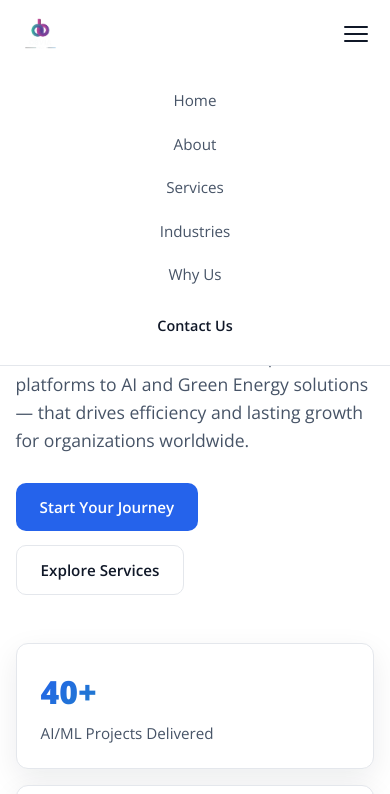
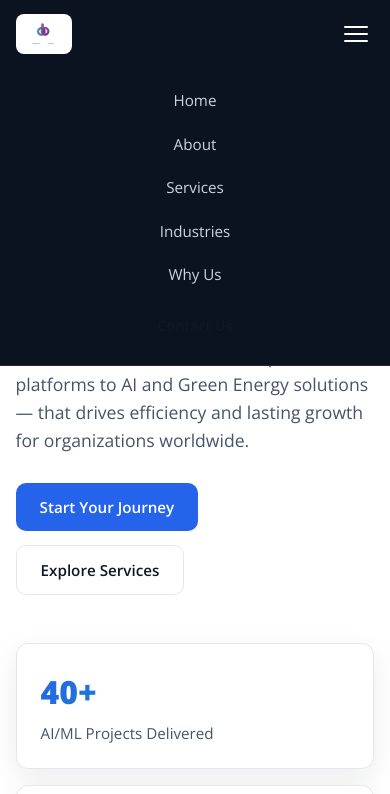
Before and after one commit to obvia-tech/obvia-tech.github.io, a plain HTML site: page index.html in a window 390 px wide. Both pictures are taken after a click on the button "Menu". Shown: the top 794 px of the page. Drawn offline with nearby package versions, Linux system fonts and the light colour scheme.

Commit message:
Black header to match footer, logo on white chip

```diff
--- a/styles.css
+++ b/styles.css
@@ -49,9 +49,8 @@ img {
   position: sticky;
   top: 0;
   z-index: 50;
-  background: rgba(255, 255, 255, 0.9);
-  backdrop-filter: blur(8px);
-  border-bottom: 1px solid var(--border);
+  background: #0b1220;
+  border-bottom: 1px solid rgba(255, 255, 255, 0.1);
 }
 
 .nav {
@@ -69,6 +68,9 @@ img {
 .logo img {
   height: 40px;
   width: auto;
+  background: #fff;
+  padding: 6px 10px;
+  border-radius: 8px;
 }
 
 .logo-footer img {
@@ -85,12 +87,12 @@ img {
 .nav-links a:not(.btn) {
   font-weight: 500;
   font-size: 0.95rem;
-  color: var(--text-muted);
+  color: #cbd5e1;
   transition: color 0.2s;
 }
 
 .nav-links a:not(.btn):hover {
-  color: var(--primary);
+  color: #ffffff;
 }
 
 .nav-toggle {
@@ -106,7 +108,7 @@ img {
 .nav-toggle span {
   width: 24px;
   height: 2px;
-  background: var(--text);
+  background: #fff;
   border-radius: 2px;
 }
 
@@ -485,9 +487,9 @@ img {
     left: 0;
     right: 0;
     flex-direction: column;
-    background: var(--bg);
+    background: #0b1220;
     padding: 20px;
-    border-bottom: 1px solid var(--border);
+    border-bottom: 1px solid rgba(255, 255, 255, 0.1);
     gap: 18px;
     display: none;
   }
```
